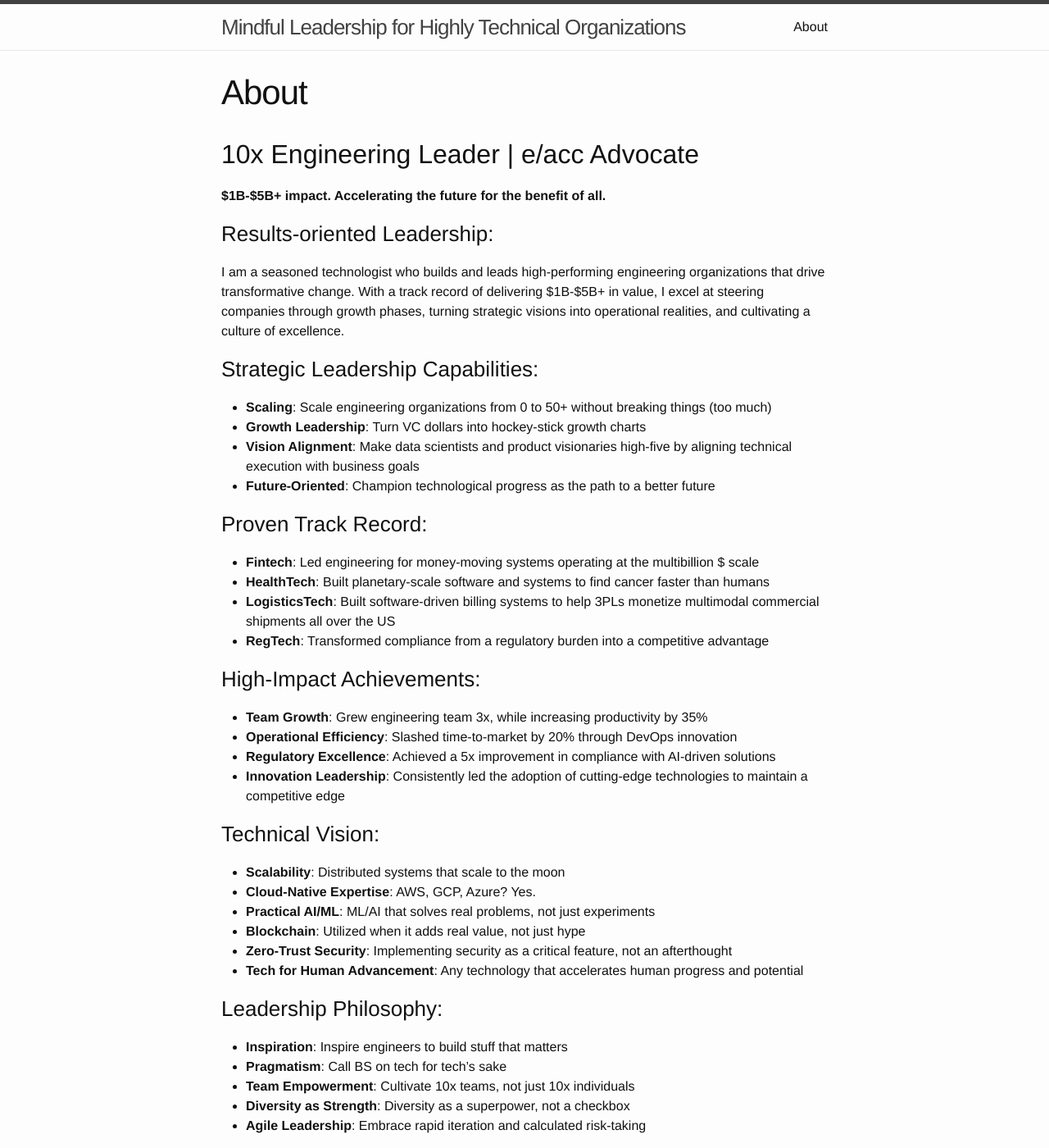
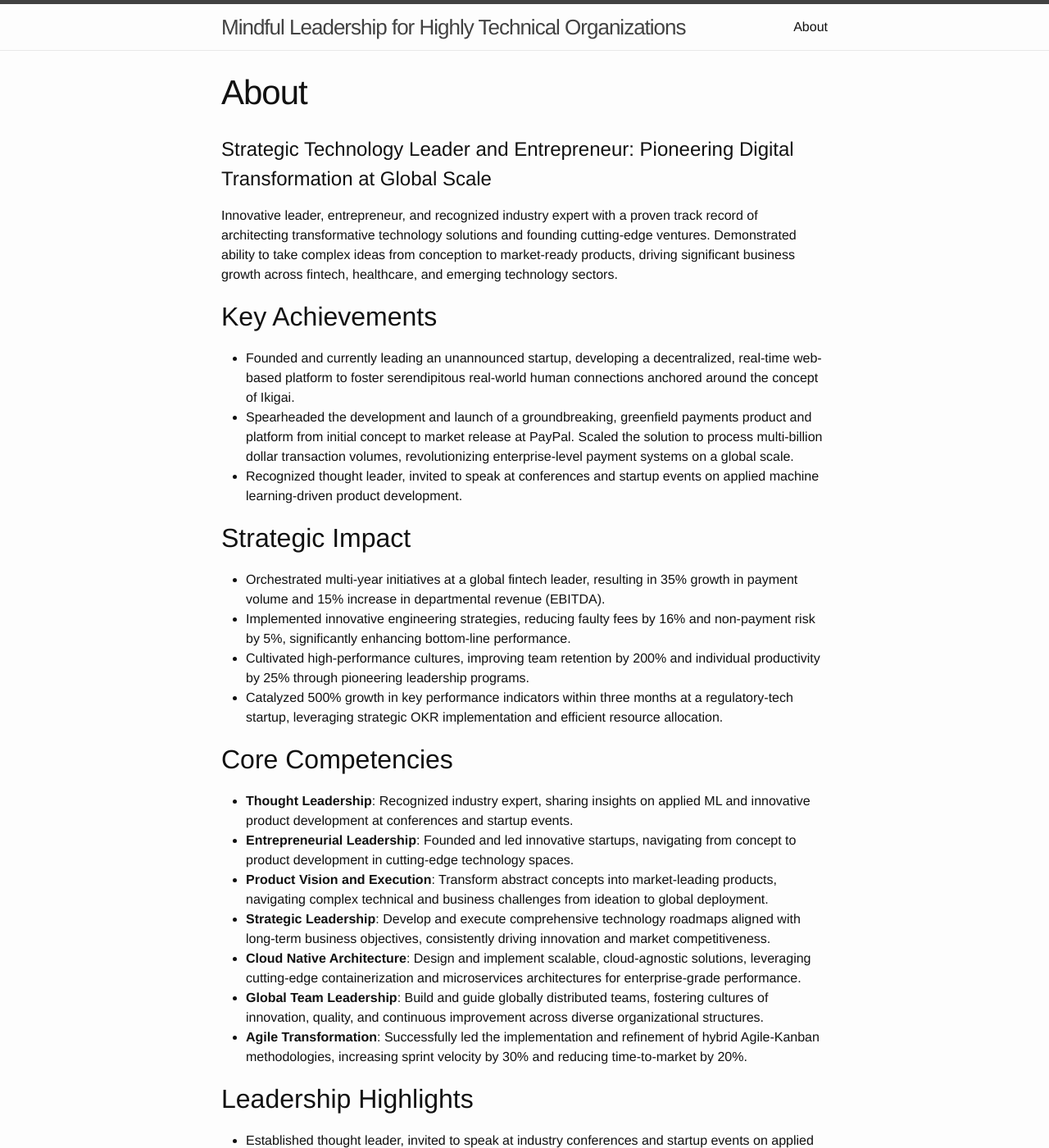
Before and after one commit to wyld3rbit/wyld3rbit.github.io, a Jekyll site: the page built from about.md, in a window 1280 px wide and 1400 px high. Shown: the whole window at 82% size. Built offline with Jekyll 4.4.1, drawn with Linux system fonts in a browser that asks for light colours; some of the changed text lies outside the part shown.

Commit message:
Update about.md

```diff
--- a/about.md
+++ b/about.md
@@ -5,53 +5,70 @@ author: Arka P
 permalink: /about/
 ---
 
-## 10x Engineering Leader | e/acc Advocate
+# Strategic Technology Leader and Entrepreneur: Pioneering Digital Transformation at Global Scale
 
-**$1B-$5B+ impact. Accelerating the future for the benefit of all.**
+Innovative leader, entrepreneur, and recognized industry expert with a proven track record of architecting transformative technology solutions and founding cutting-edge ventures. Demonstrated ability to take complex ideas from conception to market-ready products, driving significant business growth across fintech, healthcare, and emerging technology sectors.
 
-### Results-oriented Leadership:
+## Key Achievements
 
-I am a seasoned technologist who builds and leads high-performing engineering organizations that drive transformative change. With a track record of delivering $1B-$5B+ in value, I excel at steering companies through growth phases, turning strategic visions into operational realities, and cultivating a culture of excellence.
+- Founded and currently leading an unannounced startup, developing a decentralized, real-time web-based platform to foster serendipitous real-world human connections anchored around the concept of Ikigai.
+- Spearheaded the development and launch of a groundbreaking, greenfield payments product and platform from initial concept to market release at PayPal. Scaled the solution to process multi-billion dollar transaction volumes, revolutionizing enterprise-level payment systems on a global scale.
+- Recognized thought leader, invited to speak at conferences and startup events on applied machine learning-driven product development.
 
-### Strategic Leadership Capabilities:
+## Strategic Impact
 
-- **Scaling**: Scale engineering organizations from 0 to 50+ without breaking things (too much)
-- **Growth Leadership**: Turn VC dollars into hockey-stick growth charts
-- **Vision Alignment**: Make data scientists and product visionaries high-five by aligning technical execution with business goals
-- **Future-Oriented**: Champion technological progress as the path to a better future
+- Orchestrated multi-year initiatives at a global fintech leader, resulting in 35% growth in payment volume and 15% increase in departmental revenue (EBITDA).
+- Implemented innovative engineering strategies, reducing faulty fees by 16% and non-payment risk by 5%, significantly enhancing bottom-line performance.
+- Cultivated high-performance cultures, improving team retention by 200% and individual productivity by 25% through pioneering leadership programs.
+- Catalyzed 500% growth in key performance indicators within three months at a regulatory-tech startup, leveraging strategic OKR implementation and efficient resource allocation.
 
-### Proven Track Record:
+## Core Competencies
 
-- **Fintech**: Led engineering for money-moving systems operating at the multibillion $ scale
-- **HealthTech**: Built planetary-scale software and systems to find cancer faster than humans
-- **LogisticsTech**: Built software-driven billing systems to help 3PLs monetize multimodal commercial shipments all over the US
-- **RegTech**: Transformed compliance from a regulatory burden into a competitive advantage
+- **Thought Leadership**: Recognized industry expert, sharing insights on applied ML and innovative product development at conferences and startup events.
+- **Entrepreneurial Leadership**: Founded and led innovative startups, navigating from concept to product development in cutting-edge technology spaces.
+- **Product Vision and Execution**: Transform abstract concepts into market-leading products, navigating complex technical and business challenges from ideation to global deployment.
+- **Strategic Leadership**: Develop and execute comprehensive technology roadmaps aligned with long-term business objectives, consistently driving innovation and market competitiveness.
+- **Cloud Native Architecture**: Design and implement scalable, cloud-agnostic solutions, leveraging cutting-edge containerization and microservices architectures for enterprise-grade performance.
+- **Global Team Leadership**: Build and guide globally distributed teams, fostering cultures of innovation, quality, and continuous improvement across diverse organizational structures.
+- **Agile Transformation**: Successfully led the implementation and refinement of hybrid Agile-Kanban methodologies, increasing sprint velocity by 30% and reducing time-to-market by 20%.
 
-### High-Impact Achievements:
+## Leadership Highlights
 
-- **Team Growth**: Grew engineering team 3x, while increasing productivity by 35%
-- **Operational Efficiency**: Slashed time-to-market by 20% through DevOps innovation
-- **Regulatory Excellence**: Achieved a 5x improvement in compliance with AI-driven solutions
-- **Innovation Leadership**: Consistently led the adoption of cutting-edge technologies to maintain a competitive edge
+- Established thought leader, invited to speak at industry conferences and startup events on applied machine learning and innovative product development.
+- Founded and currently leading an innovative startup, demonstrating ability to identify market opportunities and execute on visionary ideas.
+- Founded and directed the PayPal Engineering Manager Special Interest Group, driving company-wide advancements in engineering leadership.
+- Recognized for cultivating psychologically safe, high-performance environments, earning fast-track nominations for senior leadership programs.
+- Demonstrated success in navigating complex, matrix organizations and aligning cross-functional teams towards ambitious strategic goals.
 
-### Technical Vision:
+## Areas of Expertise
 
-- **Scalability**: Distributed systems that scale to the moon
-- **Cloud-Native Expertise**: AWS, GCP, Azure? Yes.
-- **Practical AI/ML**: ML/AI that solves real problems, not just experiments
-- **Blockchain**: Utilized when it adds real value, not just hype
-- **Zero-Trust Security**: Implementing security as a critical feature, not an afterthought
-- **Tech for Human Advancement**: Any technology that accelerates human progress and potential
+- Applied Machine Learning for Product Development
+- Startup Leadership and Entrepreneurship
+- Large-scale Payment Systems and Fintech Platforms
+- Enterprise-scale Digital Transformation
+- Cloud Native Architectures and DevOps Practices
+- Bioinformatics and Healthcare Technology
+- Regulatory Technology and Compliance Systems
+- Agile and Lean Methodologies at Scale
 
-### Leadership Philosophy:
+## Professional Experience
 
-- **Inspiration**: Inspire engineers to build stuff that matters
-- **Pragmatism**: Call BS on tech for tech's sake
-- **Team Empowerment**: Cultivate 10x teams, not just 10x individuals
-- **Diversity as Strength**: Diversity as a superpower, not a checkbox
-- **Agile Leadership**: Embrace rapid iteration and calculated risk-taking
+- Founder, Unannounced Startup (Aug 2023 - Present)
+- Group Software Engineering Manager, Payments, PayPal (2022-2023)
+- Software Engineering Manager, Backend & Mobile, PayPal (2020-2022)
+- Software and R&D Engineering Manager, Ascent RegTech (2020)
+- Tech Lead Manager, Full-stack, CarrierDirect (2019-2020)
+- Senior Software Engineer (Bioinformatics Lead), The Ohio State University Wexner Medical Center (2015-2018)
 
-### Domains of experience:
+## Education and Continuous Development
+
+- MS in Cybersecurity, Georgia Institute of Technology (In progress, expected 12/2024)
+- BS in Computer Engineering, Wright State University
+- Advanced Studies: Leadership at PayPal, Cornell University
+
+Committed to driving transformative change through strategic technology leadership and entrepreneurial innovation. Consistently translating complex technical concepts into tangible business value, positioning organizations and ventures at the forefront of digital innovation in the global marketplace.
+
+### More About Me:
 
 - [Senior Engineering Management](https://www.platohq.com/@arka-pattanayak-60671430)
 - [Cybersecurity Policy](https://pe.gatech.edu/degrees/cybersecurity)
```
